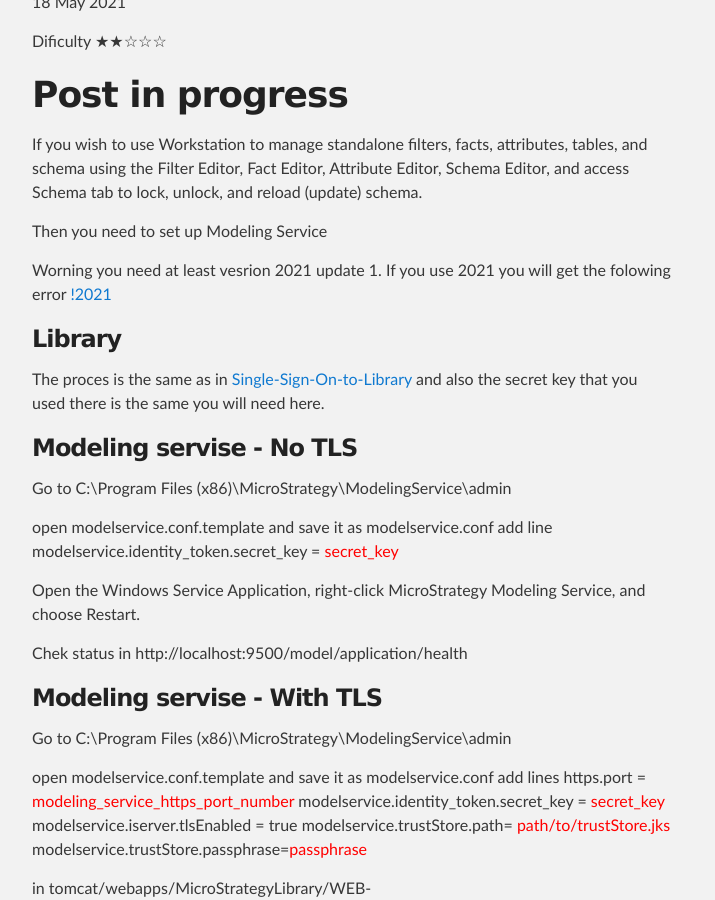
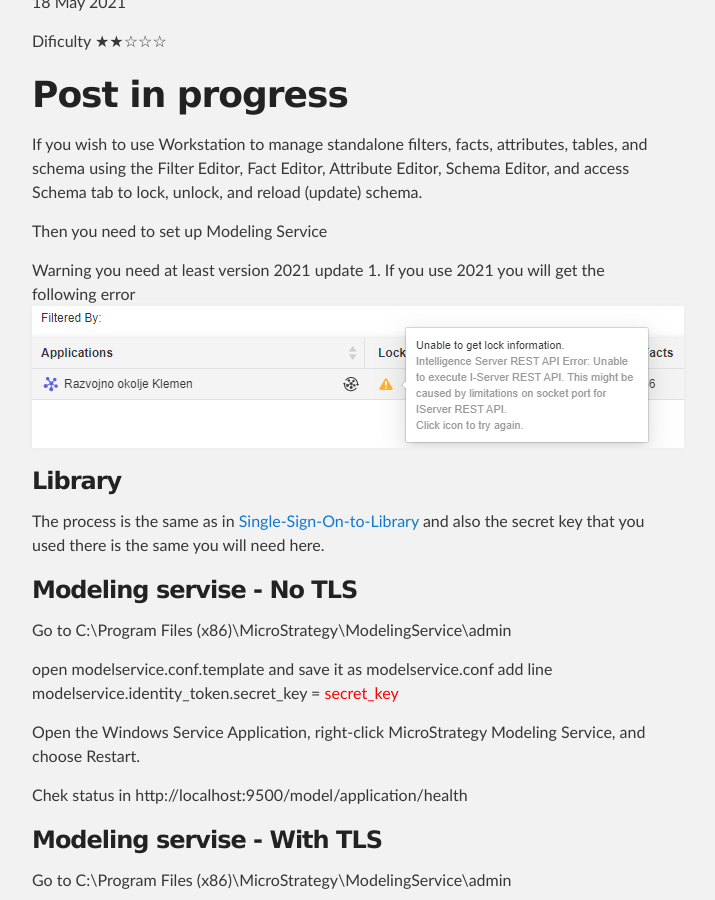
Before and after one commit to kl82slo/kl82slo.github.io, a Jekyll site: the page built from _posts/2021-05-18-0004 MicroStrategy Modeling Service.md, in a window 1280 px wide and 900 px high, scrolled down 387 px. Shown: the whole window, without its empty margins (288-1003 px from the left). Built offline with Jekyll 4.4.1, drawn with Linux system fonts in a browser that asks for light colours.

Commit message:
Update 2021-05-18-0004 MicroStrategy Modeling Service.md

```diff
--- a/_posts/2021-05-18-0004 MicroStrategy Modeling Service.md
+++ b/_posts/2021-05-18-0004 MicroStrategy Modeling Service.md
@@ -14,15 +14,20 @@
 
 # Post in progress
 
+
+
+
+
+
 If you wish to use Workstation to manage standalone filters, facts, attributes, tables, and schema using the Filter Editor, Fact Editor, Attribute Editor, Schema Editor, and access Schema tab to lock, unlock, and reload (update) schema.
 
 Then you need to set up Modeling Service
 
-Worning you need at least vesrion 2021 update 1. If you use 2021 you will get the folowing error
-[!2021](/img/20210518_0004/version2021.png)
+Warning you need at least version 2021 update 1. If you use 2021 you will get the following error
+![2021](/img/20210518_0004/version2021.png)
 
 ### Library
-The proces is the same as in [Single-Sign-On-to-Library](https://kl82slo.github.io/2021/05/16/0003-MicroStrategy-Single-Sign-On-to-Library-with-Trusted-Authentication.html)
+The process is the same as in [Single-Sign-On-to-Library](https://kl82slo.github.io/2021/05/16/0003-MicroStrategy-Single-Sign-On-to-Library-with-Trusted-Authentication.html)
 and also the secret key that you used there is the same you will need here.
 
 ### Modeling servise - No TLS
```
